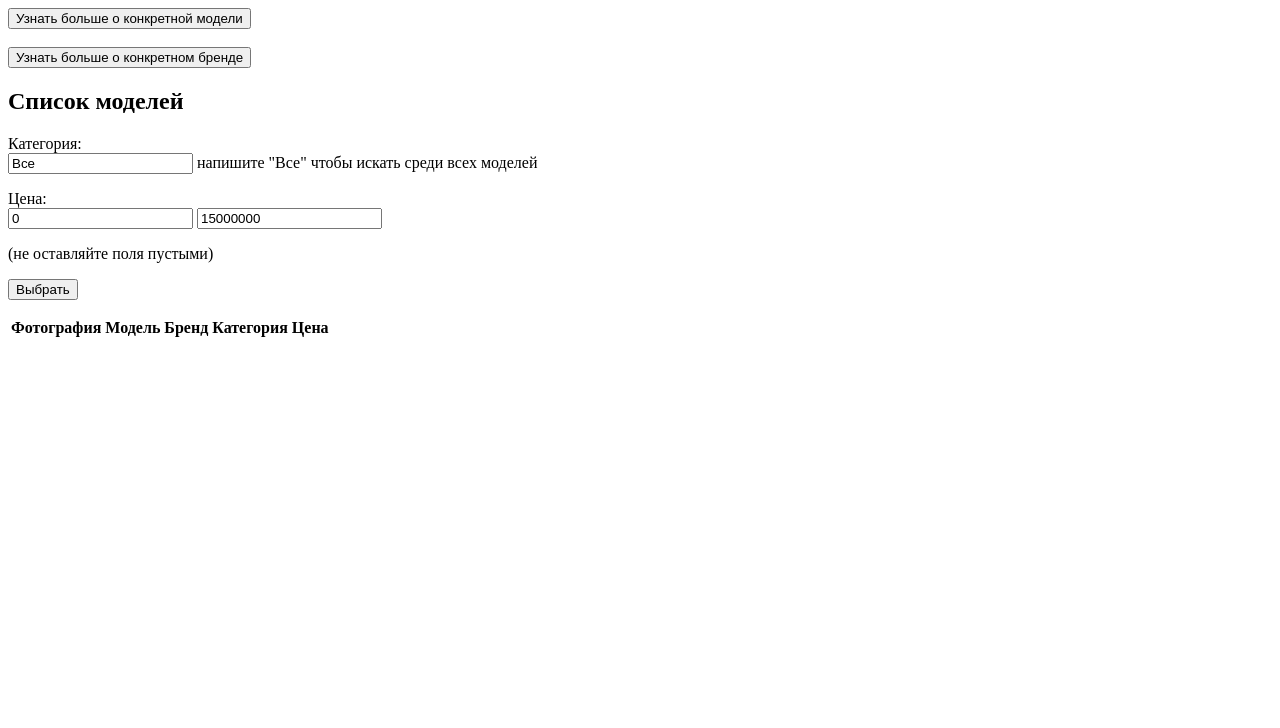
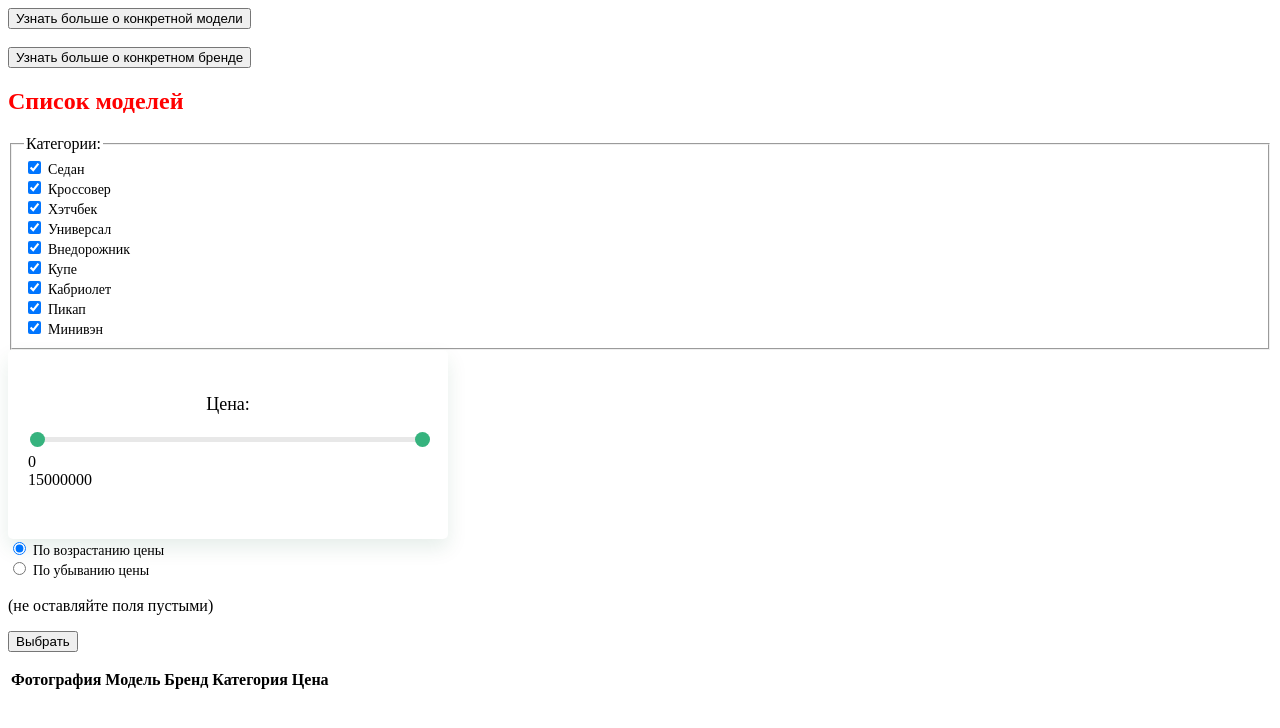
Before and after one commit to RaccoonRocket/Auto-Catalog, a FastAPI app: page / in a window 1280 px wide. Shown: the top 728 px of the page. Run offline with FastAPI, Linux system fonts and the light colour scheme; data that the repository does not hold is empty; parts of the project's set-up code (start-up, migrations or seed data) failed here and were passed over.

Commit message:
adding ui/ux-like design

```diff
--- a/main.py
+++ b/main.py
@@ -45,6 +45,21 @@ def get_all_models(db: Session = Depends(get_db)):
               join(Price, Model.modelid == Price.model_id).all())
     processed_models = [(item[0], item[1], item[2], item[3], item[4], item[5]) for item in models]
     return processed_models
+
+
+@app.get("/api/models/{modelName}")
+def get_brand_info(modelName, db: Session = Depends(get_db)):
+    print(modelName)
+    model = (db.query(Model.modelid, Image.url, Model.name, CarBrand.car_brand_name, Price.price,
+                       Description.description, Review.title, Review.text, Review.rating, Review.date).
+              join(Image, Model.modelid == Image.model_id).
+              join(CarBrand, Model.car_brand_id == CarBrand.car_brand_id).
+              join(Price, Model.modelid == Price.model_id).
+              join(Description, Model.modelid == Description.description_id).
+              join(Review, Model.modelid == Review.reviewid).all())
+    processed_model = [(item[0], item[1], item[2], item[3], item[4], item[5], item[6],
+                         item[7], item[8], item[9]) for item in model]
+    return processed_model
 
 
 @app.get("/api/brands/{brandName}")
@@ -152,3 +167,17 @@ db = SessionLocal()
 #     print("Table Name:", table.name)
 #     for column in table.c:
 #         print("Column Name:", column.name)
+# modelName = "Arrizo 8"
+# model = (db.query(Model.modelid, Image.url, Model.name, CarBrand.car_brand_name, Price.price,
+#                        Description.description).
+#               join(Image, Model.modelid == Image.model_id).
+#               join(CarBrand, Model.car_brand_id == CarBrand.car_brand_id).
+#               join(Price, Model.modelid == Price.model_id).
+#               join(Description, Model.modelid == Description.description_id).
+#          filter().all())
+# processed_model = [(item[0], item[1], item[2], item[3], item[4], item[5]) for item in model]
+# i=0
+# for result in processed_model:
+#      print(result)
+#      i+=1
+# print(i)
--- a/static/style.css
+++ b/static/style.css
@@ -1,4 +1,4 @@
-h1 {
+/*h1 {
      font-family: 'Lucida Sans', 'Lucida Sans Regular', 'Lucida Grrande', 'Lucida Sans Unicode', 'Segoe UI', Tahoma, Geneva, Verdana, sans-serif;
      color: black;
      margin: 0;
@@ -8,9 +8,87 @@ h1 {
      top: 50%;
      left: 50%;
      transform: translateX(-50%) translateY(-50%);
+}*/
+
+h2 {
+    color: red;
 }
 
 img {
-    width: 150px;
-    height: 100px;
+    width: 210px;
+    height: 140px;
 }
+
+.card {
+  width: 400px;
+  background-color: #fff;
+  border-radius: 5px;
+  padding: 20px;
+  box-shadow: 0px 9px 20px 0px rgba(14, 88, 48, 0.1);
+}
+
+h4 {
+  font-size: 18px;
+  font-weight: 500;
+  color: #000;
+  margin-bottom: 20px;
+  text-align: center;
+}
+
+.price-content {
+  display: flex;
+  align-items: center;
+  justify-content: space-between;
+  margin: 0 10px;
+}
+
+label {
+  font-size: 14px;
+  font-weight: 500;
+}
+
+p {
+  font-size: 16px;
+  font-weight: 600;
+}
+
+.range-slider {
+  width: 400px;
+  position: relative;
+  margin: 15px 0 30px 0;
+}
+
+.range-fill {
+  height: 6px;
+  background-color: #36b37e;
+  position: absolute;
+  z-index: 1;
+}
+
+input[type="range"] {
+  -webkit-appearance: none;
+  width: 100%;
+  background: transparent;
+  position: absolute;
+  left: 0;
+}
+
+input[type="range"]::-webkit-slider-thumb {
+  -webkit-appearance: none;
+  height: 15px;
+  width: 15px;
+  border-radius: 50%;
+  background: #36b37e;
+  cursor: pointer;
+  margin-top: -5px;
+  position: relative;
+  z-index: 1;
+}
+
+input[type="range"]::-webkit-slider-runnable-track {
+  width: 100%;
+  height: 5px;
+  background: #e8e8e8;
+  border-radius: 3px;
+  border: none;
+}
--- a/templates/index.html
+++ b/templates/index.html
@@ -16,16 +16,85 @@
 
     <h2>Список моделей</h2>
     <div>
-        <p>
-            Категория:<br/>
-            <input id="category" value="Все"/>
-            напишите "Все" чтобы искать среди всех моделей
-        </p>
-        <p>
-            Цена:<br />
-            <input type="number" id="minPrice" min="0" value="0"/>
-            <input type="number" id="maxPrice" min="0" value="15000000"/>
-        </p>
+<!--        <p>-->
+<!--            Категория:<br/>-->
+<!--            <input id="category" value="Все"/>-->
+<!--            напишите "Все" чтобы искать среди всех категорий-->
+<!--        </p>-->
+        <fieldset>
+            <legend>Категории:</legend>
+            <div>
+                <input type="checkbox" id="Sedan" name="Sedan" checked />
+                <label for="Sedan">Седан</label>
+            </div>
+            <div>
+                <input type="checkbox" id="Crossover" name="Crossover" checked />
+                <label for="Crossover">Кроссовер</label>
+            </div>
+            <div>
+                <input type="checkbox" id="Hatchback" name="Hatchback" checked />
+                <label for="Hatchback">Хэтчбек</label>
+            </div>
+            <div>
+                <input type="checkbox" id="Universal" name="Universal" checked />
+                <label for="Universal">Универсал</label>
+            </div>
+            <div>
+                <input type="checkbox" id="Suv" name="Suv" checked />
+                <label for="Suv">Внедорожник</label>
+            </div>
+            <div>
+                <input type="checkbox" id="Сoupe" name="Сoupe" checked />
+                <label for="Сoupe">Купе</label>
+            </div>
+            <div>
+                <input type="checkbox" id="Convertible" name="Convertible" checked />
+                <label for="Convertible">Кабриолет</label>
+            </div>
+            <div>
+                <input type="checkbox" id="Pickup" name="Pickup" checked />
+                <label for="Pickup">Пикап</label>
+            </div>
+            <div>
+                <input type="checkbox" id="Minivan" name="Minivan" checked />
+                <label for="Minivan">Минивэн</label>
+            </div>
+        </fieldset>
+
+<!--        <p>-->
+<!--            Цена:<br />-->
+<!--            <input type="number" id="minPrice" min="0" value="0"/>-->
+<!--            <input type="number" id="maxPrice" min="0" value="15000000"/>-->
+<!--        </p>-->
+<!--        <div class="slidecontainer">-->
+<!--            <input type="range" min="0" max="15000000" value="0" step="100000" class="slider" id="minPrice"-->
+<!--                   oninput="this.nextElementSibling.value = this.value">-->
+<!--            <output>15000000</output>-->
+<!--            <input type="range" min="0" max="15000000" value="15000000" step="100000" class="slider" id="maxPrice"-->
+<!--                   oninput="this.nextElementSibling.value = this.value">-->
+<!--            <output>15000000</output>-->
+<!--        </div>-->
+
+        <div class="card">
+            <h4>Цена:</h4>
+            <div class="range-slider">
+                <div class="range-fill"></div>
+                <input type="range" class="minPrice" min="0" max="15000000" value="0" step="100000"
+                       oninput="minPriceDisplay.value = this.value"/>
+                <input type="range" class="maxPrice" min="0" max="15000000" value="15000000" step="100000"
+                       oninput="maxPriceDisplay.value = this.value"/>
+                <br><output id="minPriceDisplay">0</output>
+                <br><output id="maxPriceDisplay">15000000</output>
+            </div>
+        </div>
+
+
+
+        <input type="radio" id="asc" name="orderBy" value="HTML" checked>
+        <label for="asc">По возрастанию цены</label><br>
+        <input type="radio" id="desc" name="orderBy" value="CSS">
+        <label for="desc">По убыванию цены</label><br>
+        <br>
         (не оставляйте поля пустыми)
         <p>
             <button id="selectorBtn">Выбрать</button>
```
Also changed, not shown: static/script4models.js (added, +40 -0 lines), templates/about_models.html (added, +29 -0 lines).
